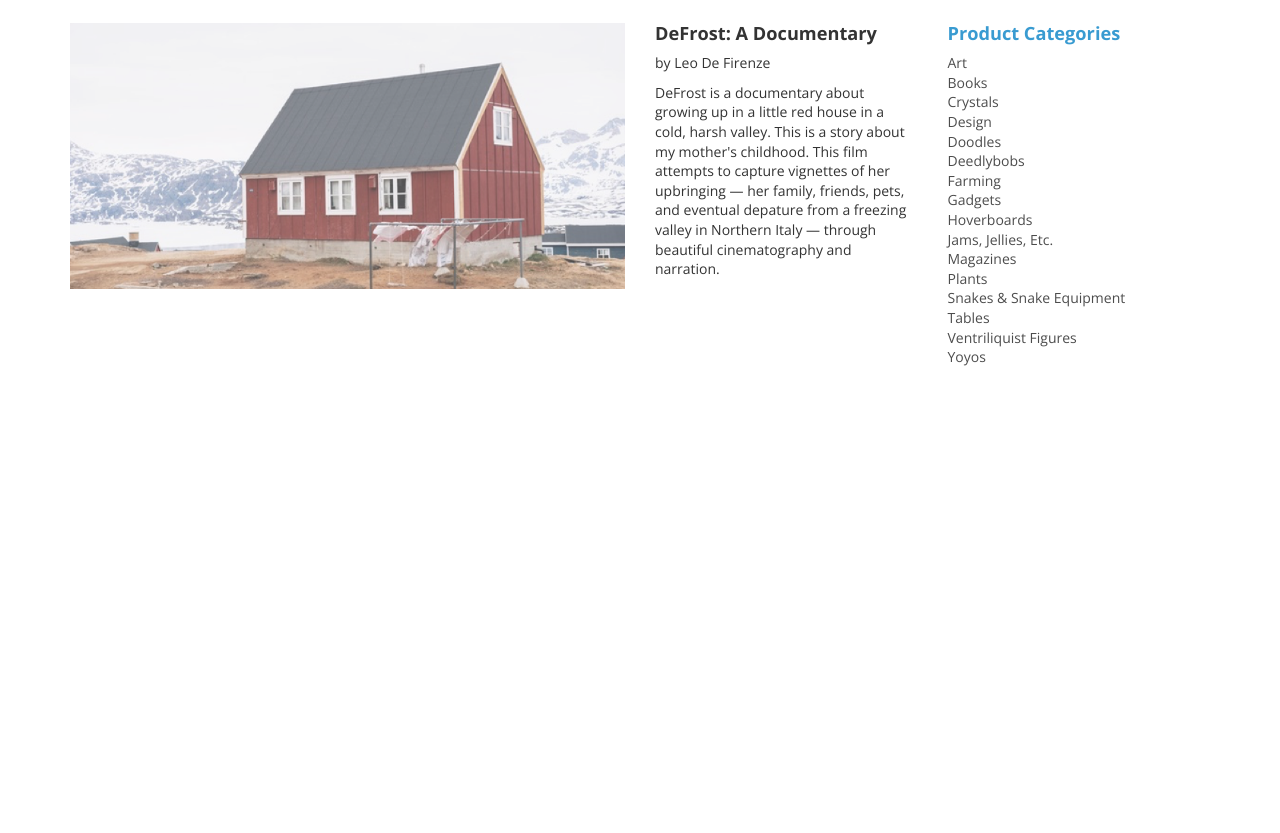
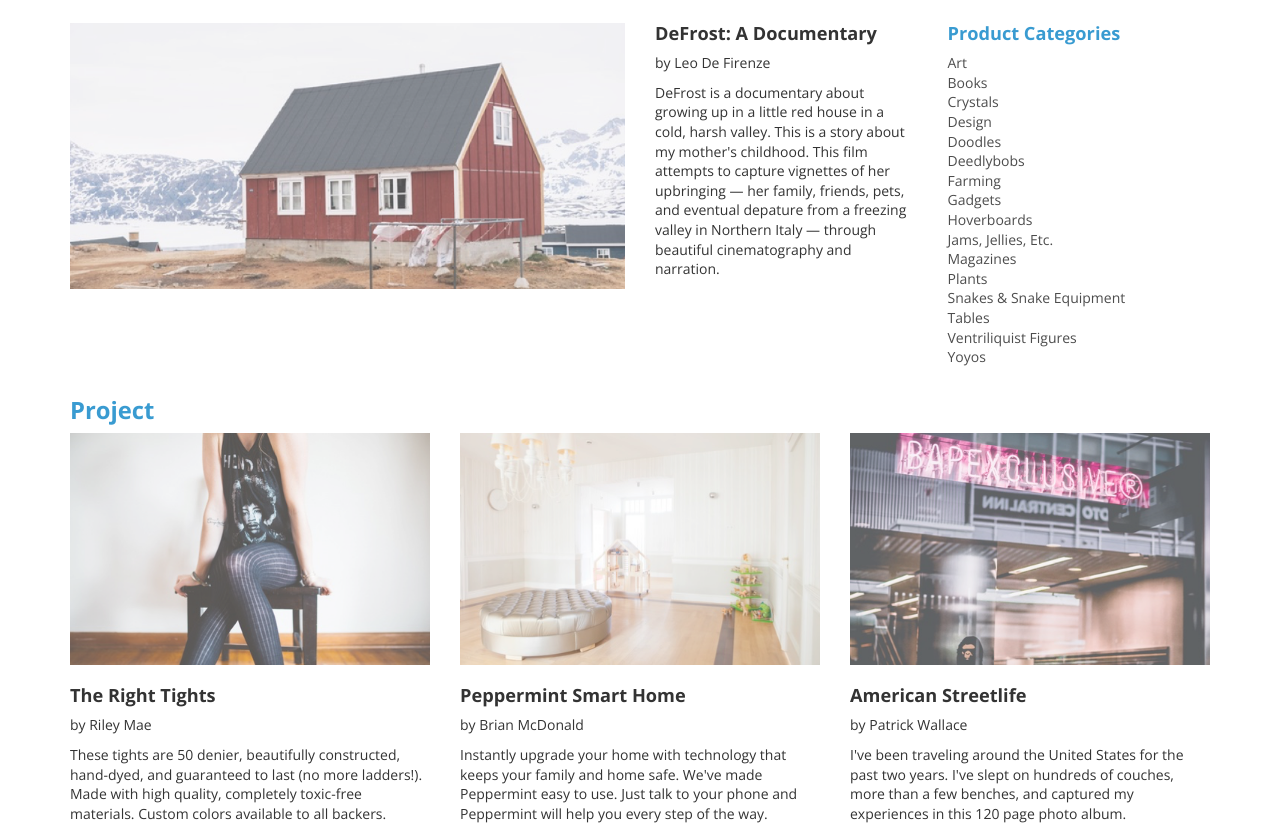
Before and after one commit to tfan1210/Jumpstart, a plain HTML site: page index.html in a window 1280 px wide. Shown: the part 703-1536 px from the top of the page. Before the commit the page ends 1080 px from the top, so only its background shows below. Drawn offline with nearby package versions, Linux system fonts and the light colour scheme.

Commit message:
Project section added

```diff
--- a/index.html
+++ b/index.html
@@ -97,6 +97,38 @@
         </div>
       </div>
     </div>
+    <!-- Project -->
+    <div class="container">
+      <div class="row">
+        <h2 class="col-xs-12">Project</h2>
+      </div>
+      <div class="row">
+        <div class="col-xs-12 col-sm-4">
+          <div class="image-container">
+            <a href="#"><img src="./resources/images/project1.png" \></a>
+          </div>
+          <h3>The Right Tights</h3>
+          <p>by Riley Mae</p>
+          <p>These tights are 50 denier, beautifully constructed, hand-dyed, and guaranteed to last (no more ladders!). Made with high quality, completely toxic-free materials. Custom colors available to all backers.</p>
+        </div>
+        <div class="col-xs-12 col-sm-4">
+          <div class="image-container">
+            <a href="#"><img src="./resources/images/project2.png" \></a>
+          </div>
+          <h3>Peppermint Smart Home</h3>
+          <p>by Brian McDonald</p>
+          <p>Instantly upgrade your home with technology that keeps your family and home safe. We've made Peppermint easy to use. Just talk to your phone and Peppermint will help you every step of the way.</p>
+        </div>
+        <div class="col-xs-12 col-sm-4">
+          <div class="image-container">
+            <a href="#"><img src="./resources/images/project3.png" \></a>
+          </div>
+          <h3>American Streetlife</h3>
+          <p>by Patrick Wallace</p>
+          <p>I've been traveling around the United States for the past two years. I've slept on hundreds of couches, more than a few benches, and captured my experiences in this 120 page photo album.</p>
+        </div>
+      </div>
+    </div>
     <!-- jQuery Javascript CDN 3.3.1 -->
     <script src="https://ajax.googleapis.com/ajax/libs/jquery/3.3.1/jquery.min.js"></script>
     <!-- slick carousel Javascript Local -->
```
